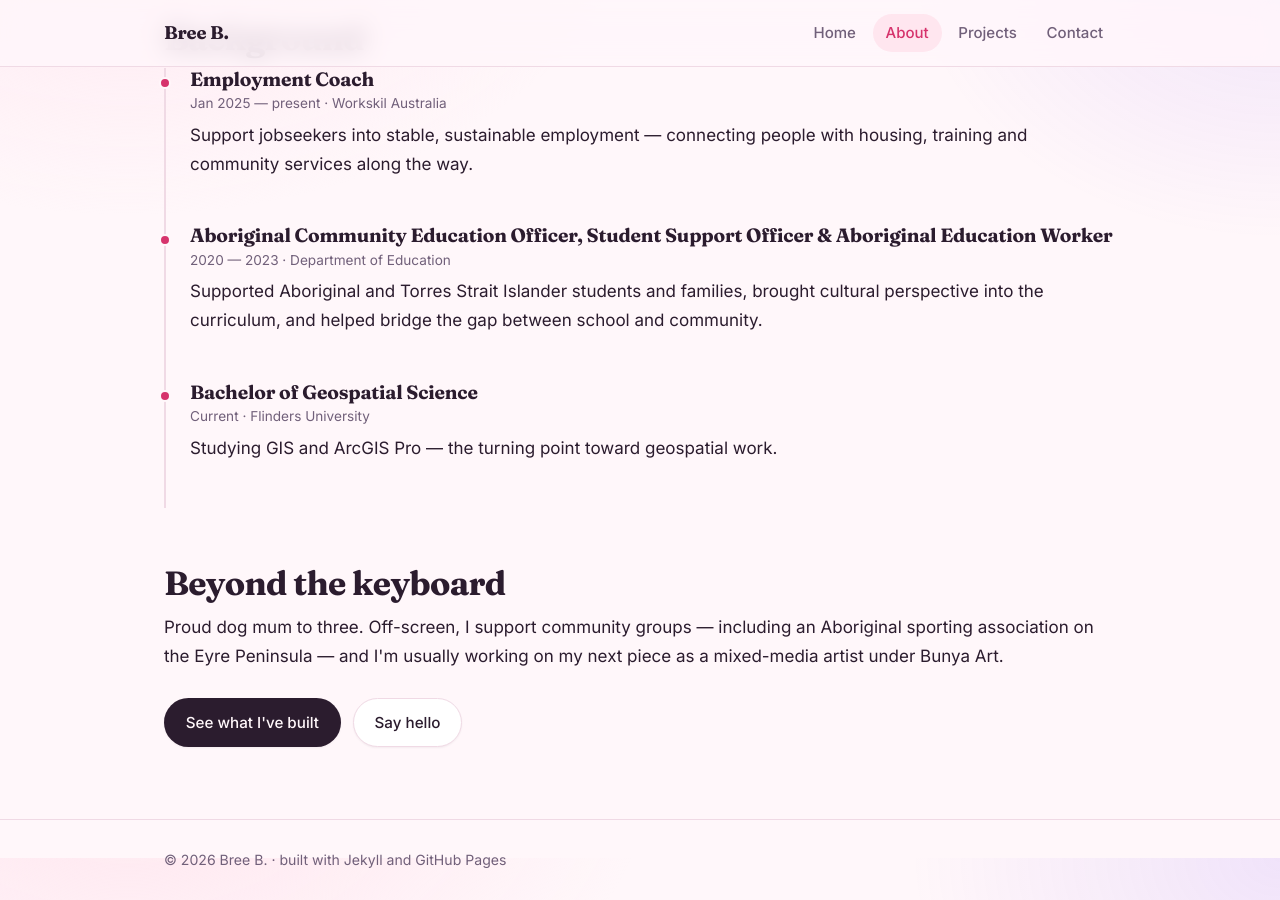
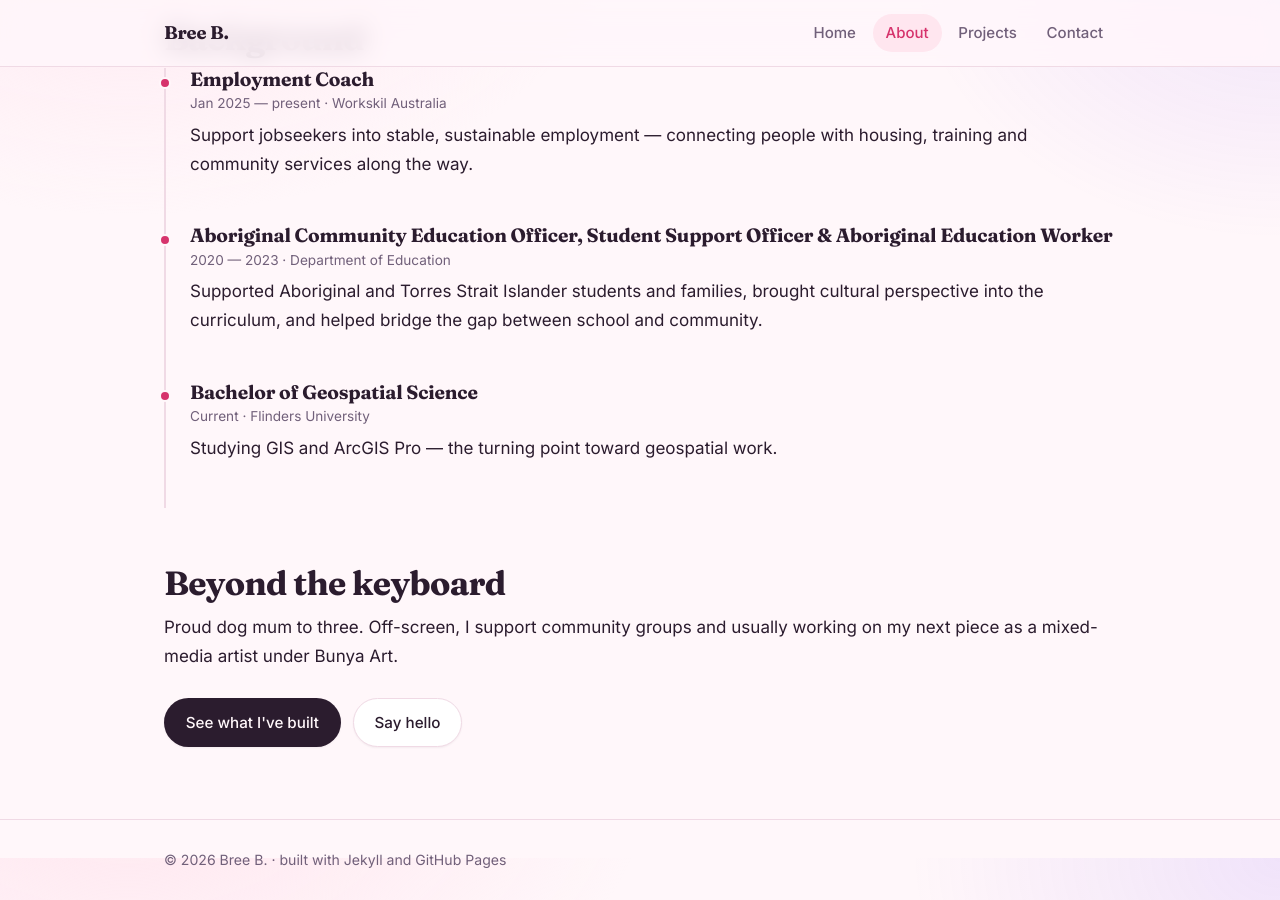
Before and after one commit to Bree-B/Bree-B.GitHub.io, a Jekyll site: the page built from About.md, in a window 1280 px wide and 900 px high, scrolled down 942 px. Built offline with Jekyll 4.4.1, drawn with Linux system fonts in a browser that asks for light colours.

Commit message:
Update About.md

```diff
--- a/About.md
+++ b/About.md
@@ -84,8 +84,7 @@ description: >-
 <section class="section">
   <h2>Beyond the keyboard</h2>
   <p>
-    Proud dog mum to three. Off-screen, I support community groups — including
-    an Aboriginal sporting association on the Eyre Peninsula — and I'm usually
+    Proud dog mum to three. Off-screen, I support community groups and usually
     working on my next piece as a mixed-media artist under Bunya Art.
   </p>
   <div class="hero-actions">
```
